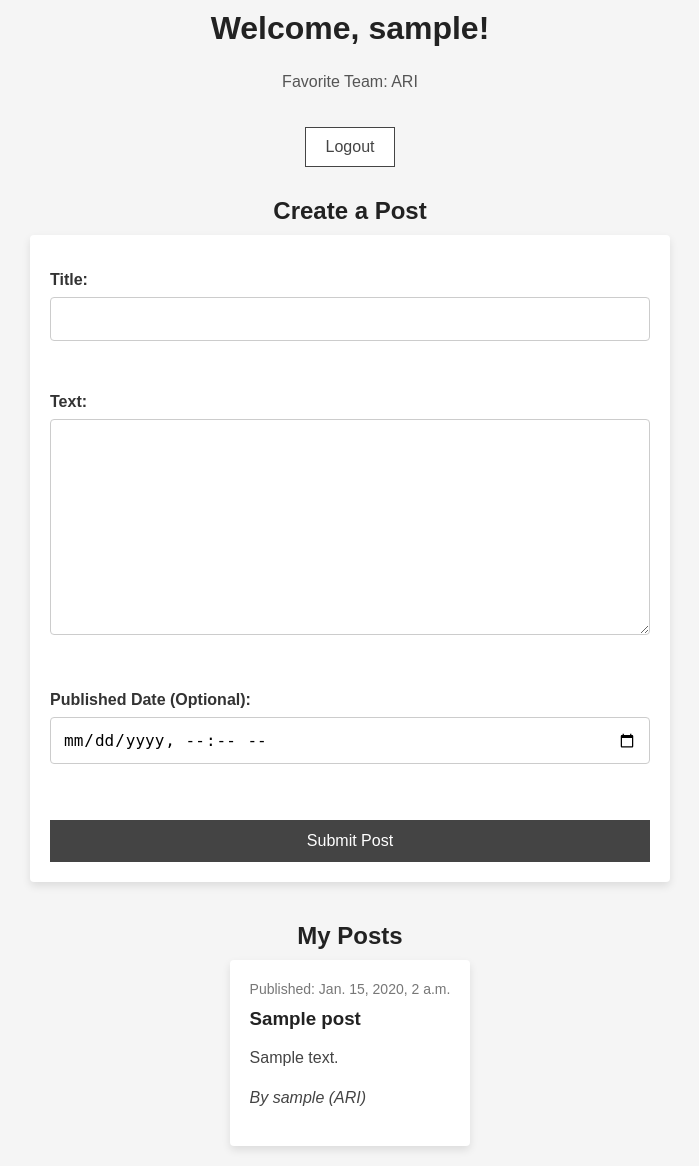
After one commit to Daswanson22/django-blog, a Django app: page /dashboard/ in a window 1280 px wide. The commit adds this page. Shown: the whole page, without its empty margins (290-989 px from the left). Run offline with Django 5.2, Linux system fonts and the light colour scheme; a user stored in the database is signed in; tables that the repository leaves empty hold one stand-in row (values such as "Sample post"); parts of the project's set-up code (start-up, migrations or seed data) failed here and were passed over.

Commit message:
Add basic signup and favorite team selection along with dashboard for users to post blogs

```diff
--- /dev/null
+++ b/blog/forms.py
@@ -0,0 +1,22 @@
+from django import forms
+from django.contrib.auth.forms import UserCreationForm
+from django.contrib.auth.models import User
+from .models import UserProfile, Post
+
+class SignUpForm(UserCreationForm):
+    favorite_team = forms.ChoiceField(
+            choices=UserProfile._meta.get_field('favorite_team').choices
+        )
+    class Meta:
+        model = User
+        fields = ('username', 'password1', 'password2', 'favorite_team')
+
+class PostForm(forms.ModelForm):
+    published_date = forms.DateTimeField(
+        widget=forms.DateTimeInput(attrs={'type': 'datetime-local'}),
+        required=False,  # Makes it optional
+        label="Published Date (Optional)"  # Adds "(Optional)" to the label
+    )
+    class Meta:
+        model = Post
+        fields = ('title', 'text', 'published_date')
--- a/blog/models.py
+++ b/blog/models.py
@@ -1,9 +1,50 @@
 from django.db import models
 from django.conf import settings
 from django.utils import timezone
+from django.contrib.auth.models import User
+
+class UserProfile(models.Model):
+    user = models.OneToOneField(User, on_delete=models.CASCADE)
+    favorite_team = models.CharField(max_length=50, choices=[
+        ('ARI', 'Arizona Diamondbacks'),
+        ('ATL', 'Atlanta Braves'),
+        ('BAL', 'Baltimore Orioles'),
+        ('BOS', 'Boston Red Sox'),
+        ('CHC', 'Chicago Cubs'),
+        ('CWS', 'Chicago White Sox'),
+        ('CIN', 'Cincinnati Reds'),
+        ('CLE', 'Cleveland Guardians'),
+        ('COL', 'Colorado Rockies'),
+        ('DET', 'Detroit Tigers'),
+        ('HOU', 'Houston Astros'),
+        ('KC', 'Kansas City Royals'),
+        ('LAA', 'Los Angeles Angels'),
+        ('LAD', 'Los Angeles Dodgers'),
+        ('MIA', 'Miami Marlins'),
+        ('MIL', 'Milwaukee Brewers'),
+        ('MIN', 'Minnesota Twins'),
+        ('NYM', 'New York Mets'),
+        ('NYY', 'New York Yankees'),
+        ('OAK', 'Oakland Athletics'),
+        ('PHI', 'Philadelphia Phillies'),
+        ('PIT', 'Pittsburgh Pirates'),
+        ('SD', 'San Diego Padres'),
+        ('SF', 'San Francisco Giants'),
+        ('SEA', 'Seattle Mariners'),
+        ('STL', 'St. Louis Cardinals'),
+        ('TB', 'Tampa Bay Rays'),
+        ('TEX', 'Texas Rangers'),
+        ('TOR', 'Toronto Blue Jays'),
+        ('WSH', 'Washington Nationals'),
+        ('Other', 'Other'),
+    ])
+
+    def __str__(self):
+        return f"{self.user.username} - {self.favorite_team}"
+
 
 class Post(models.Model):
-    author = models.ForeignKey(settings.AUTH_USER_MODEL, on_delete=models.CASCADE)
+    author = models.ForeignKey(User, on_delete=models.CASCADE)
     title = models.CharField(max_length=200)
     text = models.TextField()
     upvotes = models.IntegerField(default=0)
--- /dev/null
+++ b/blog/static/css/dashboard.css
@@ -0,0 +1,132 @@
+body {
+    font-family: Arial, sans-serif;
+    background-color: #f5f5f5;
+    color: #333;
+    margin: 0;
+    padding: 0;
+    display: flex;
+    flex-direction: column;
+    align-items: center;
+}
+
+h1, h2 {
+    color: #222;
+    text-align: center;
+    margin: 10px 0;
+}
+
+h3 {
+    color: #444;
+    margin: 10px 0;
+}
+
+p {
+    color: #555;
+}
+
+a {
+    color: #444;
+    text-decoration: none;
+    padding: 10px 20px;
+    border: 1px solid #444;
+    background-color: #fff;
+    margin: 20px;
+    display: inline-block;
+    font-size: 16px;
+}
+
+a:hover {
+    background-color: #444;
+    color: white;
+}
+
+form {
+    width: 100%;
+    max-width: 600px;
+    background-color: #fff;
+    padding: 20px;
+    border-radius: 4px;
+    box-shadow: 0 4px 8px rgba(0, 0, 0, 0.1);
+    margin-bottom: 30px;
+    display: flex;
+    flex-direction: column;
+}
+
+form label {
+    font-weight: bold;
+    margin-bottom: 5px;
+    color: #333;
+}
+
+form input, form select, form textarea {
+    width: 100%;
+    padding: 12px;
+    margin: 8px 0 20px 0;
+    border: 1px solid #ccc;
+    border-radius: 4px;
+    font-size: 16px;
+    box-sizing: border-box;
+}
+
+form input[type="submit"], form button {
+    width: 100%;
+    padding: 12px;
+    background-color: #444;
+    color: white;
+    border: none;
+    font-size: 16px;
+    cursor: pointer;
+    transition: background 0.3s;
+    border-radius: 0;  /* Sharp edges */
+    margin-top: 20px;
+}
+
+form input[type="submit"]:hover, form button:hover {
+    background-color: #222;
+}
+
+.post-container {
+    display: flex;
+    flex-direction: column;
+    gap: 20px;
+    padding: 0 20px;
+}
+
+.post {
+    background-color: #fff;
+    padding: 20px;
+    border-radius: 4px;
+    margin-bottom: 20px;
+    box-shadow: 0 4px 8px rgba(0, 0, 0, 0.1);
+}
+
+.post span {
+    color: #777;
+    font-size: 14px;
+}
+
+.post h3 {
+    color: #222;
+    margin-bottom: 10px;
+}
+
+.post p {
+    color: #444;
+    line-height: 1.5;
+}
+
+@media (max-width: 768px) {
+    body {
+        padding: 10px;
+    }
+
+    .post {
+        width: 100%;
+        padding: 15px;
+    }
+
+    form {
+        width: 100%;
+        padding: 15px;
+    }
+}
--- /dev/null
+++ b/blog/templates/blog/dashboard.html
@@ -0,0 +1,35 @@
+{% load static %}
+<!DOCTYPE html>
+<html>
+
+<head>
+    <title>MLB Fan Blog</title>
+    <link rel="stylesheet" href="{% static 'css/dashboard.css' %}?{% now 'U' %}">
+</head>
+
+<body>
+    <h1>Welcome, {{ user.username }}!</h1>
+    <p>Favorite Team: {{ user.userprofile.favorite_team }}</p> <a href="{% url 'logout' %}">Logout</a>
+    <h2>Create a Post</h2>
+    <form method="post"> {% csrf_token %} {{ form.as_p }} <button type="submit">Submit Post</button> </form>
+    <h2>My Posts</h2>
+    <div class="post-container">
+        {% for post in posts %}
+        <div class="post">
+            {% if post.published_date %}
+            <span>Published: {{ post.published_date }}</span>
+            {% else %}
+            <span>Not published yet.</span>
+            {% endif %}
+            <h3>{{ post.title }}</h3>
+            <p>{{ post.text|linebreaksbr|truncatewords:50 }}</p>
+            <p>
+                <em>By {{ post.author.username }} ({{ post.author.userprofile.favorite_team }})</em>
+            </p>
+        </div> {% empty %} <p>No posts yet.</p>
+        {% endfor %}
+    </div>
+
+</body>
+
+</html>
--- a/blog/urls.py
+++ b/blog/urls.py
@@ -3,5 +3,7 @@ from . import views
 
 urlpatterns = [
     path('', views.post_list, name='post_list'),
+    path('signup/', views.signup, name='signup'),
+    path('dashboard/', views.dashboard, name='dashboard'),
     path('blog/<int:pk>/', views.post_detail, name='post_detail')
 ]
--- a/blog/views.py
+++ b/blog/views.py
@@ -1,6 +1,39 @@
-from django.shortcuts import render, get_object_or_404
+from django.shortcuts import render, redirect, get_object_or_404
+from django.http import HttpResponseNotFound
 from django.utils import timezone
-from .models import Post
+from django.contrib.auth import login
+from django.contrib.auth.decorators import login_required
+from .forms import SignUpForm, PostForm
+from .models import Post, UserProfile
+
+def signup(request):
+    if request.method == 'POST':
+        form = SignUpForm(request.POST)
+        if form.is_valid():
+            user = form.save()
+            print(user)
+            UserProfile.objects.create(user=user, favorite_team=form.cleaned_data['favorite_team'])
+            login(request, user)
+            return redirect('post_list')
+        # else:
+        #     return HttpResponseNotFound()
+    else: # GET request
+        form = SignUpForm()
+        return render(request, 'blog/signup.html', {'form': form})
+
+@login_required
+def dashboard(request):
+    posts = Post.objects.filter(author=request.user).order_by('-created_date')
+    if request.method == 'POST':
+        form = PostForm(request.POST)
+        if form.is_valid():
+            post = form.save(commit=False)
+            post.author = request.user
+            post.save()
+            return redirect('post_list')
+    else: # GET request
+        form = PostForm()
+        return render(request, 'blog/dashboard.html', {'form': form, 'posts': posts})
 
 def post_list(request):
     query = request.GET.get('q')
--- a/mysite/urls.py
+++ b/mysite/urls.py
@@ -19,5 +19,6 @@ from django.urls import path, include
 
 urlpatterns = [
     path('admin/', admin.site.urls),
+    path('accounts/', include('django.contrib.auth.urls')),
     path('', include('blog.urls')),
 ]
```
Also changed, not shown: blog/static/css/signup.css (added, +94 -0 lines), blog/templates/blog/base.html (+7 -1 lines), blog/templates/blog/signup.html (added, +27 -0 lines), blog/migrations/0003_userprofile.py (added).
